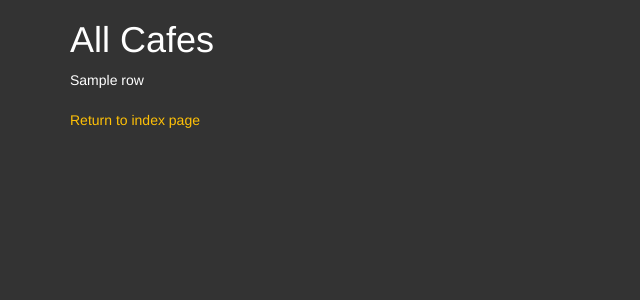
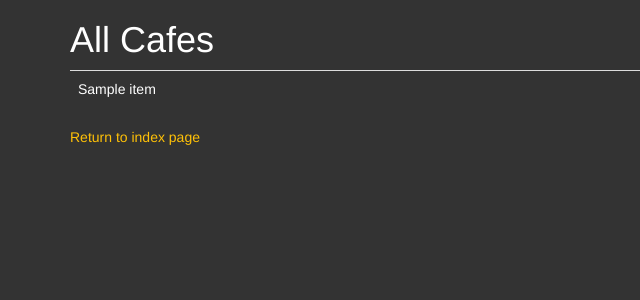
Before and after one commit to ct9233/100DCPY, a Flask app: template 62 - Coffee and WiFi/templates/cafes.html in a window 1280 px wide. Shown: the top 300 px of the page, without its empty margins (0-640 px from the left). Run offline with Flask 2, Linux system fonts and the light colour scheme; the template is opened without the code that fills it: most values are stand-ins (such as "Sample title", 1, 10 or a date in 2020); some libraries are stand-ins or nearby versions.

Commit message:
Cafes Table

```diff
--- a/62 - Coffee and WiFi/templates/cafes.html
+++ b/62 - Coffee and WiFi/templates/cafes.html
@@ -19,7 +19,15 @@
       <table class="table">
         {% for row in cafes %}
         <tr>
-          {{ row }}
+          {% for item in row %}
+          <td>
+            {% if item[0:4] == 'http' %}
+            <a href="{{ item }}">Map Link</a>
+            {% else %}
+            {{ item }}
+            {% endif %}
+          </td>
+          {% endfor %}
         </tr>
         {% endfor %}
       </table>
```
